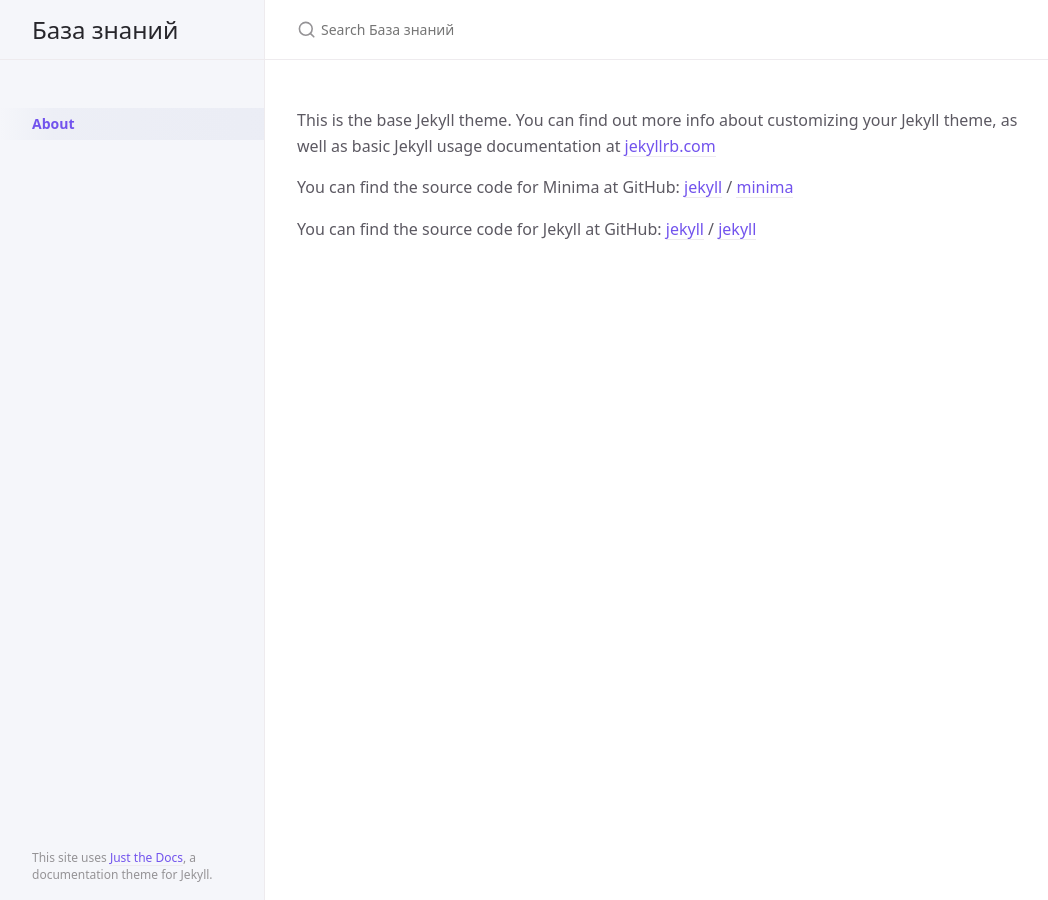
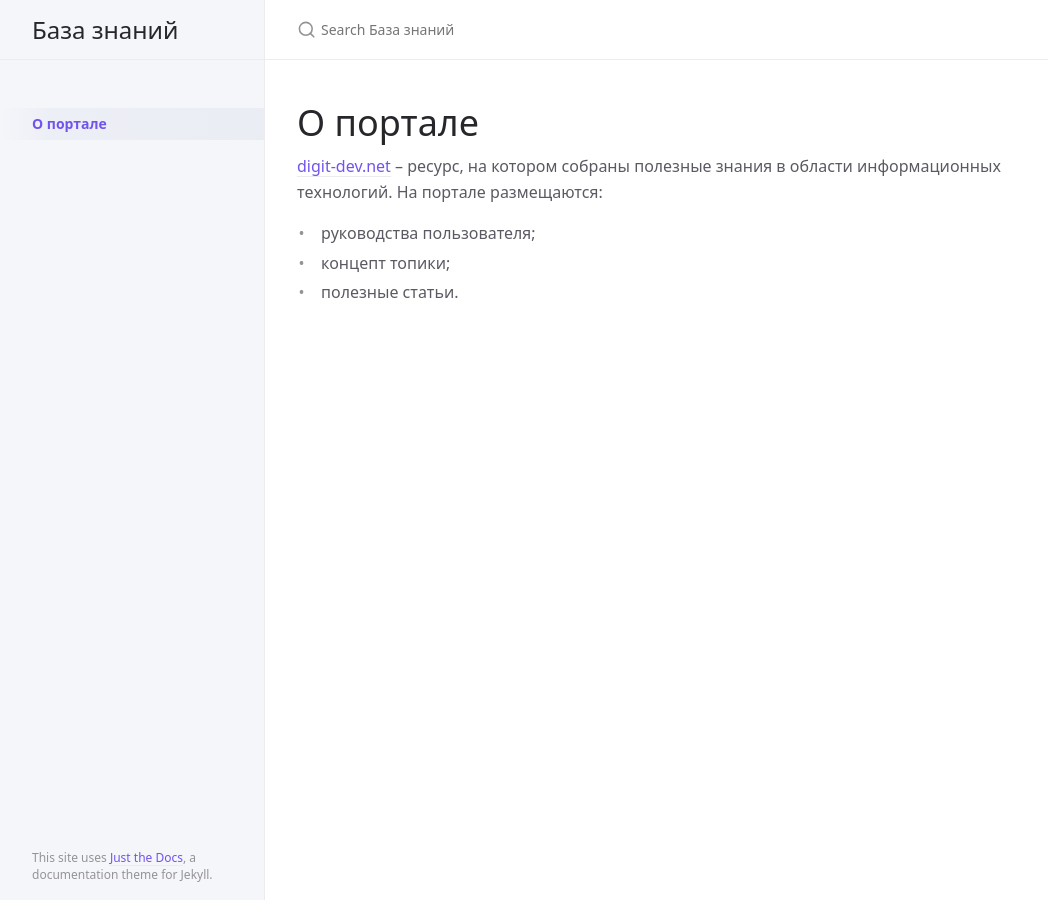
Before and after one commit to sergey-pixel/jekyll-azure-static, a Jekyll site: the page built from about.markdown, in a window 1280 px wide. Shown: the whole page, without its empty margins (107-1155 px from the left). Built offline with Jekyll 4.4.1, drawn with Linux system fonts in a browser that asks for light colours.

Commit message:
change about

```diff
--- a/about.markdown
+++ b/about.markdown
@@ -1,18 +1,12 @@
 ---
 layout: page
-title: About
+title: О портале
 permalink: /about/
 ---
 
-This is the base Jekyll theme. You can find out more info about customizing your Jekyll theme, as well as basic Jekyll usage documentation at [jekyllrb.com](https://jekyllrb.com/)
-
-You can find the source code for Minima at GitHub:
-[jekyll][jekyll-organization] /
-[minima](https://github.com/jekyll/minima)
-
-You can find the source code for Jekyll at GitHub:
-[jekyll][jekyll-organization] /
-[jekyll](https://github.com/jekyll/jekyll)
-
-
-[jekyll-organization]: https://github.com/jekyll
+# О портале
+[digit-dev.net](digit-dev.net) &#150; ресурс, на котором собраны полезные знания в области информационных технологий.
+На портале размещаются:
+- руководства пользователя;
+- концепт топики;
+- полезные статьи.
```
